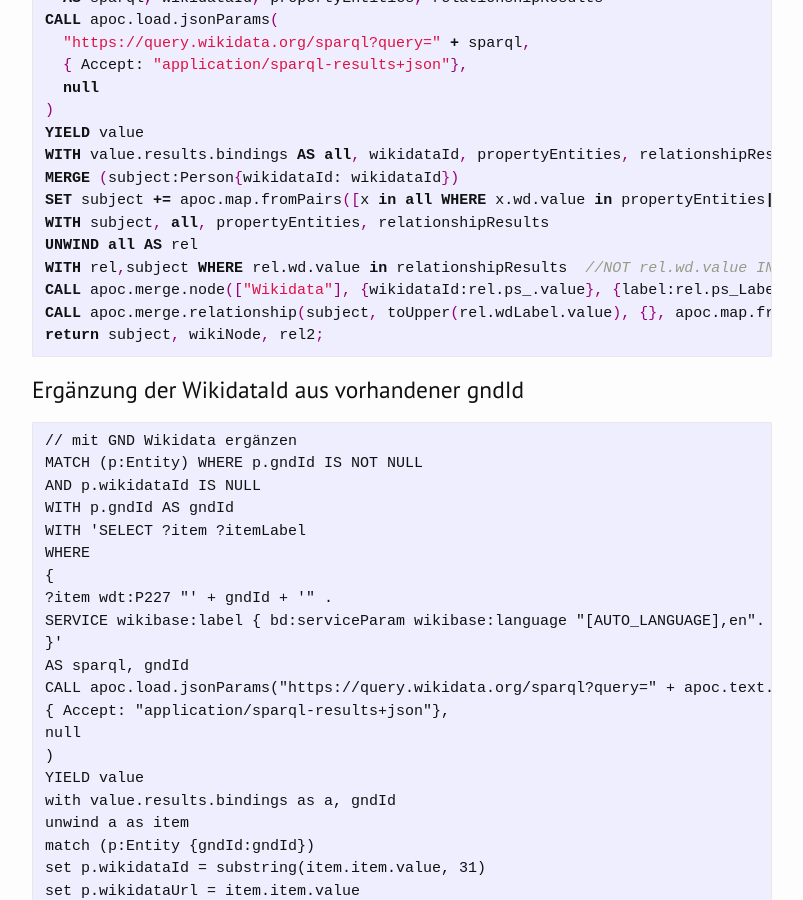
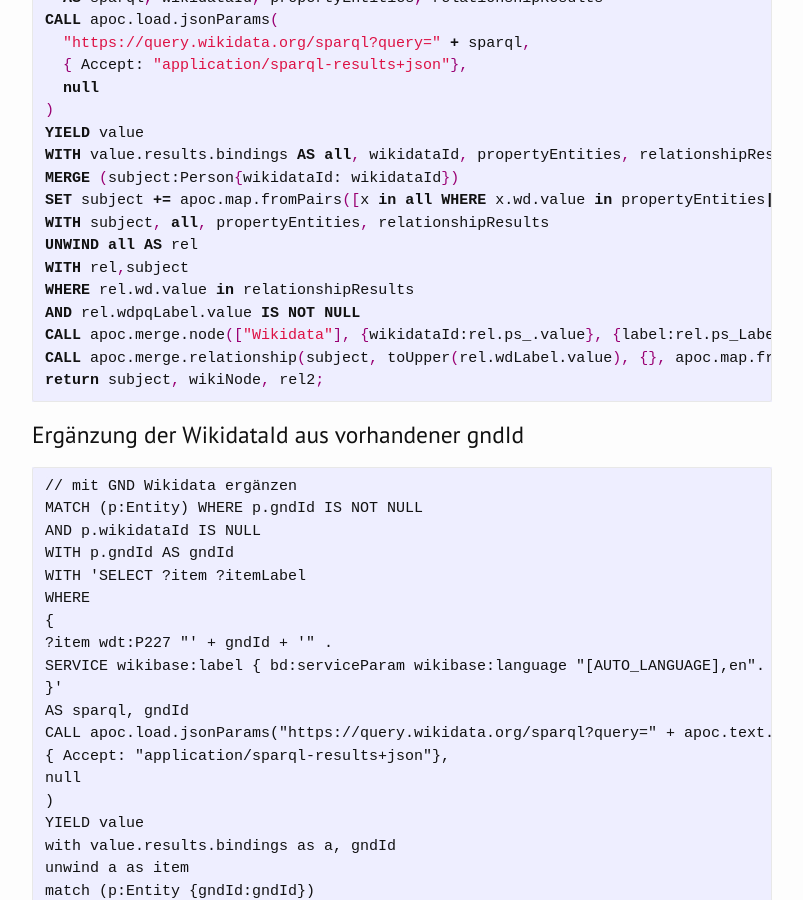
Before and after one commit to kuczera/Graphentechnologien, a Jekyll site: the page built from docs/60_Wikidata.md, in a window 1280 px wide and 900 px high, scrolled down 7386 px. Shown: the whole window, without its empty margins (238-1041 px from the left). Built offline with Jekyll 4.4.1, drawn with Linux system fonts in a browser that asks for light colours.

Commit message:
Update 60_Wikidata.md

```diff
--- a/docs/60_Wikidata.md
+++ b/docs/60_Wikidata.md
@@ -271,7 +271,9 @@ MERGE (subject:Person{wikidataId: wikidataId})
 SET subject += apoc.map.fromPairs([x in all WHERE x.wd.value in propertyEntities| [apoc.text.camelCase(x.wdLabel.value), x.ps_Label.value]])
 WITH subject, all, propertyEntities, relationshipResults
 UNWIND all AS rel
-WITH rel,subject WHERE rel.wd.value in relationshipResults  //NOT rel.wd.value IN propertyEntities
+WITH rel,subject
+WHERE rel.wd.value in relationshipResults
+AND rel.wdpqLabel.value IS NOT NULL
 CALL apoc.merge.node(["Wikidata"], {wikidataId:rel.ps_.value}, {label:rel.ps_Label.value, pUrl:rel.ps.value, pLabel:rel.wdLabel.value}, {source:'wikidata'}) YIELD node as wikiNode
 CALL apoc.merge.relationship(subject, toUpper(rel.wdLabel.value), {}, apoc.map.fromLists([rel.wdpqLabel.value],[rel.pq_Label.value]), wikiNode) yield rel as rel2
 return subject, wikiNode, rel2;
```
